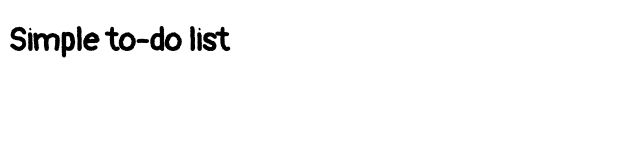
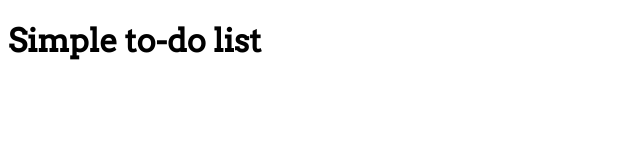
Before and after one commit to mihocsaszilard/to-do-list, a plain HTML site: page index.html in a window 1280 px wide. Shown: the whole page, without its empty margins (0-640 px from the left). Drawn offline with Linux system fonts and the light colour scheme.

Commit message:
added font #2

```diff
--- a/css/styles.css
+++ b/css/styles.css
@@ -5,3 +5,7 @@
 body {
   font-family: 'Pangolin', cursive;
   }
+
+h1 {
+  font-family: 'Arvo', serif;
+}
--- a/index.html
+++ b/index.html
@@ -6,7 +6,7 @@
   <meta name="viewport" content="width=device-width">
   <title>To-do List</title>
   <link rel="preconnect" href="https://fonts.gstatic.com">
-  <link href="https://fonts.googleapis.com/css2?family=Pangolin&display=swap" rel="stylesheet">
+<link href="https://fonts.googleapis.com/css2?family=Arvo&family=Pangolin&display=swap" rel="stylesheet">
   <link href="css/styles.css" rel="stylesheet" type="text/css">
 </head>
 
```
